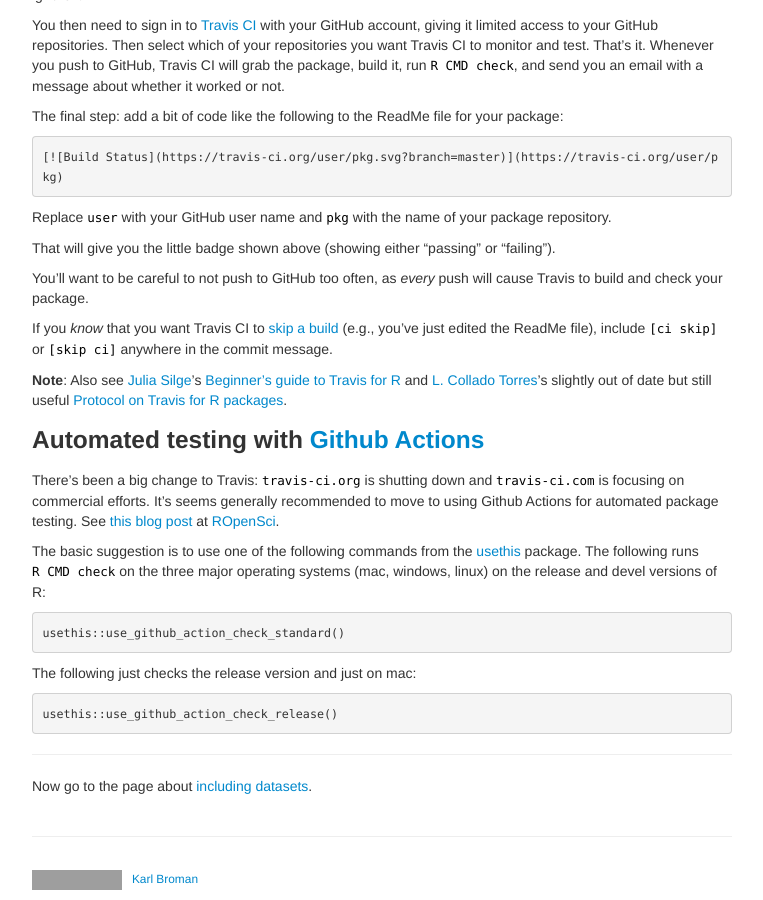
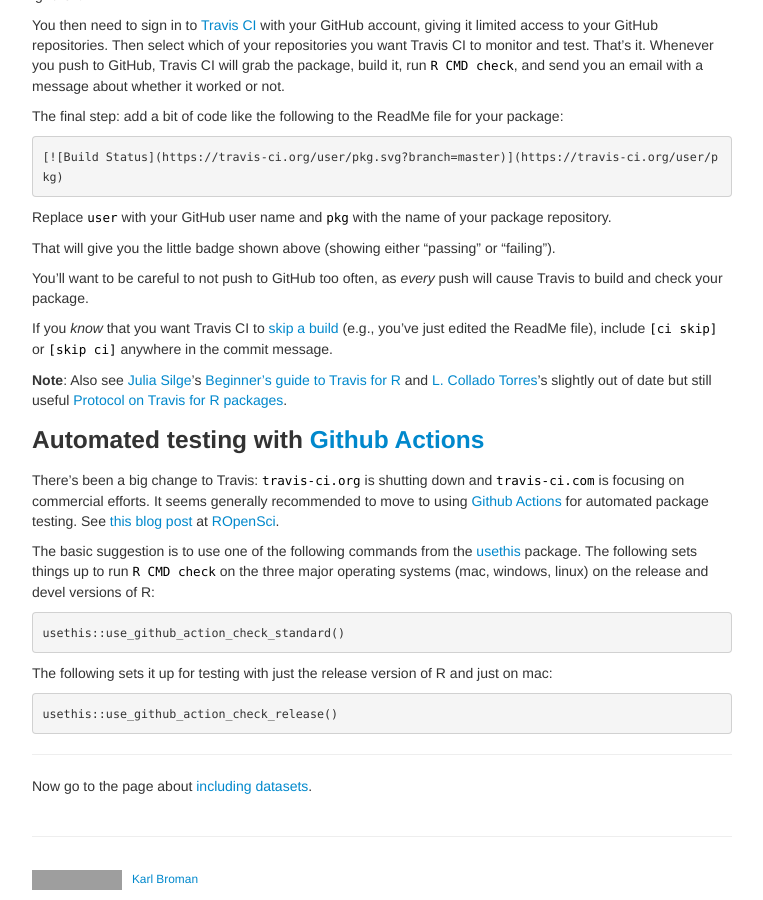
Before and after one commit to kbroman/pkg_primer, a Jekyll site: the page built from pages/tests.md, in a window 1280 px wide and 900 px high, scrolled down 2476 px. Shown: the whole window, without its empty margins (258-1021 px from the left). Built offline with Jekyll 4.4.1, drawn with Linux system fonts in a browser that asks for light colours; grey boxes are pictures that could not be loaded.

Commit message:
small clarifications plus a typo in pages/tests

````diff
--- a/pages/tests.md
+++ b/pages/tests.md
@@ -197,22 +197,23 @@ slightly out of date but still useful
 ### Automated testing with [Github Actions](https://github.com/features/actions)
 
 There's been a big change to Travis: `travis-ci.org` is shutting down
-and `travis-ci.com` is focusing on commercial efforts. It's seems
-generally recommended to move to using Github Actions for automated
+and `travis-ci.com` is focusing on commercial efforts. It seems
+generally recommended to move to using [Github Actions](https://github.com/features/actions) for automated
 package testing. See [this blog
 post](https://ropensci.org/technotes/2020/11/19/moving-away-travis/)
 at [ROpenSci](https://https://ropensci.org).
 
 The basic suggestion is to use one of the following commands from the
-[usethis](https://usethis.r-lib.org/) package. The following runs `R
-CMD check` on the three major operating systems (mac, windows, linux)
+[usethis](https://usethis.r-lib.org/) package. The following sets
+things up to run `R CMD check` on the three major operating systems (mac, windows, linux)
 on the release and devel versions of R:
 
 ```r
 usethis::use_github_action_check_standard()
 ```
 
-The following just checks the release version and just on mac:
+The following sets it up for testing with just the release version of
+R and just on mac:
 
 ```r
 usethis::use_github_action_check_release()
````
